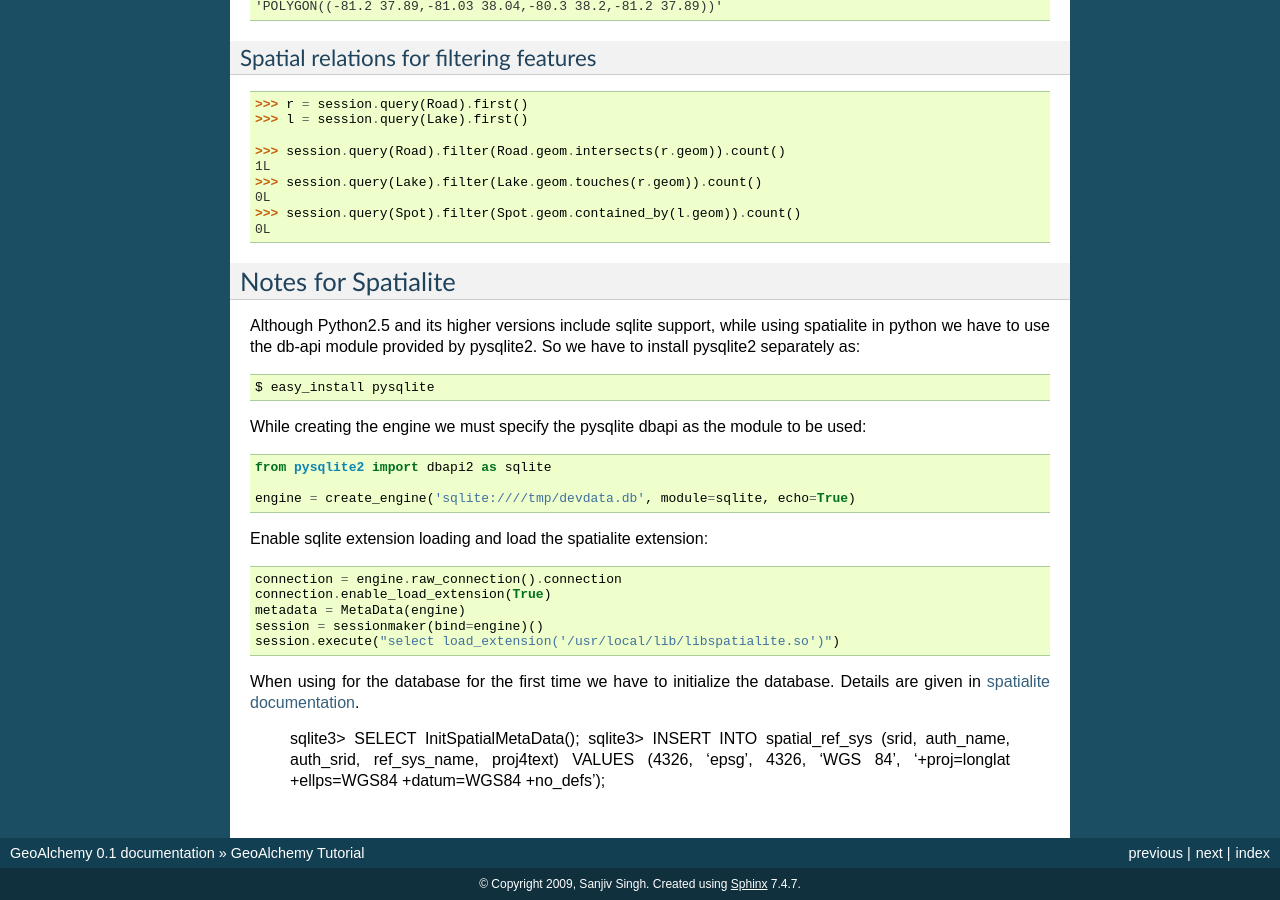
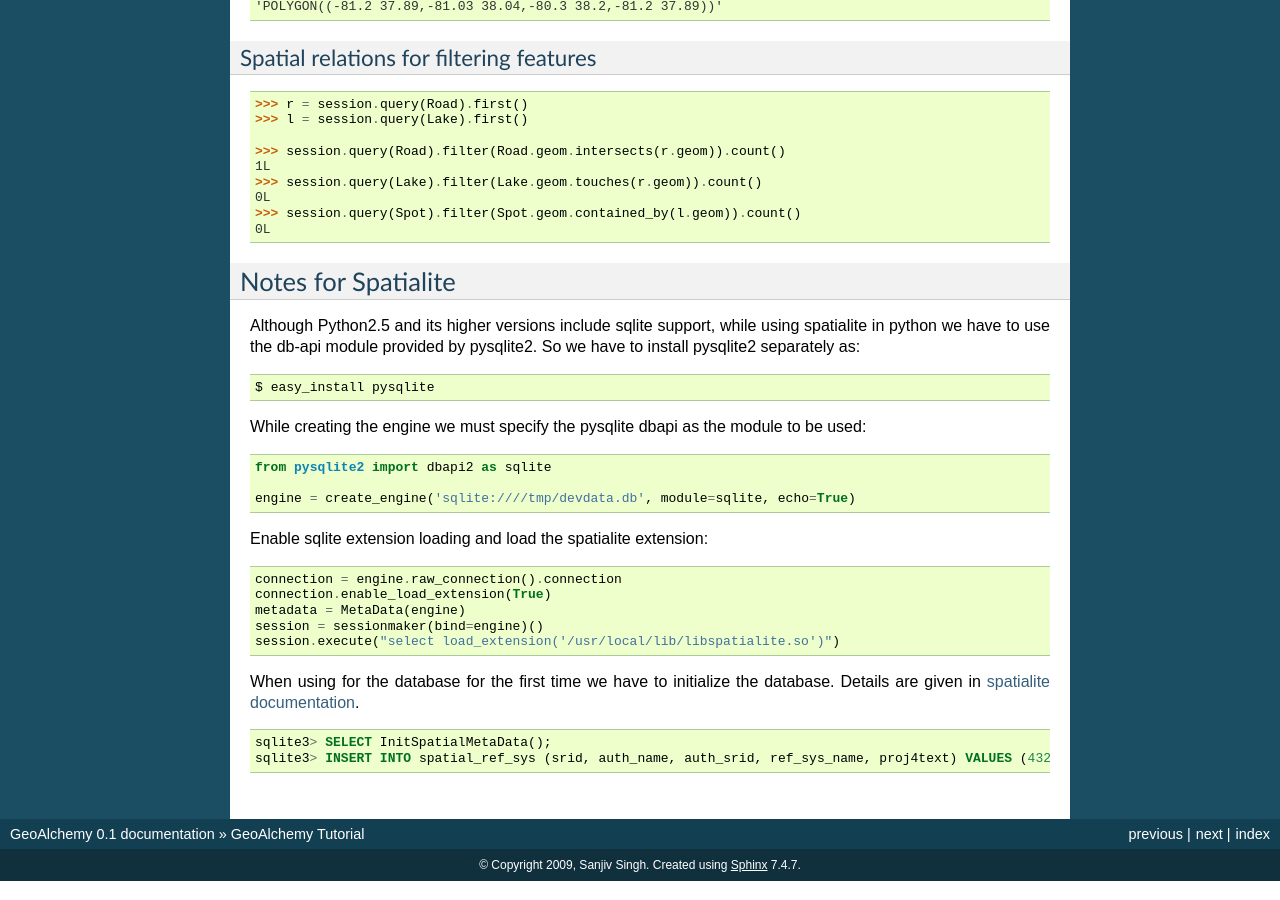
Before and after one commit to geoalchemy/geoalchemy, a Sphinx documentation site: the page built from doc/tutorial.rst, in a window 1280 px wide and 900 px high, scrolled down 3212 px. Built offline with Sphinx 7.4.7, drawn with Linux system fonts in a browser that asks for light colours.

Commit message:
sql code block

```diff
--- a/doc/tutorial.rst
+++ b/doc/tutorial.rst
@@ -254,5 +254,7 @@ When using for the database for the first time we have to initialize the
 database. Details are given in `spatialite documentation
 <http://www.gaia-gis.it/spatialite/spatialite-tutorial-2.3.1.html#t2>`_.
 
+.. code-block:: sql
+
     sqlite3> SELECT InitSpatialMetaData();
     sqlite3> INSERT INTO spatial_ref_sys (srid, auth_name, auth_srid, ref_sys_name, proj4text) VALUES (4326, 'epsg', 4326, 'WGS 84', '+proj=longlat +ellps=WGS84 +datum=WGS84 +no_defs');
```
